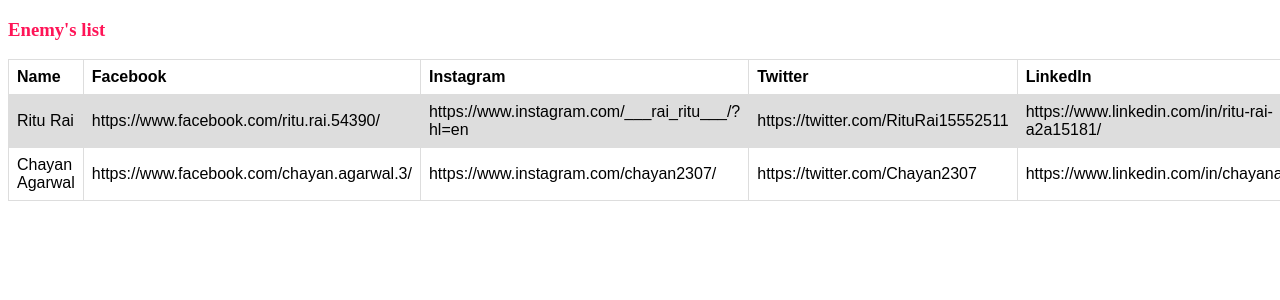
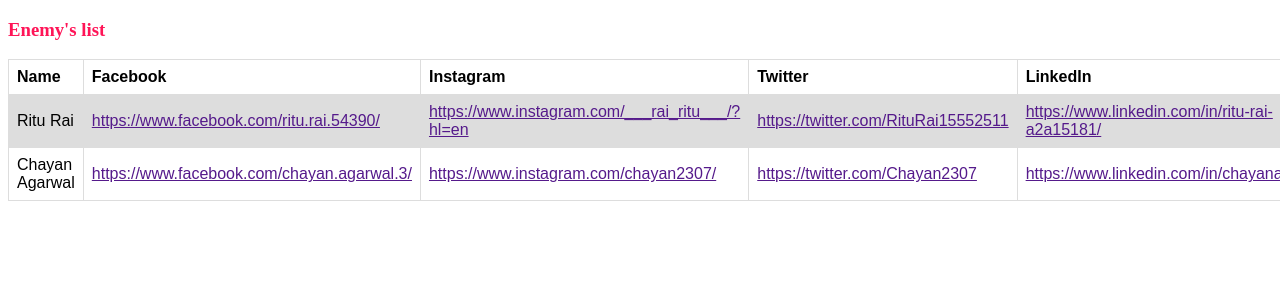
Before and after one commit to ExtraLazyPanda/shortenURL, an Angular app in the folder ui-app/: page / in a window 1280 px wide. Shown: the top 300 px of the page. Built offline with nearby package versions, Linux system fonts and the light colour scheme.

Commit message:
Added hyperlink feature to the URLs

```diff
--- a/ui-app/src/app/redirect/redirect.component.html
+++ b/ui-app/src/app/redirect/redirect.component.html
@@ -9,16 +9,16 @@
   </tr>
   <tr>
     <td>Ritu Rai</td>
-    <td>https://www.facebook.com/ritu.rai.54390/</td>
-    <td>https://www.instagram.com/___rai_ritu___/?hl=en</td>
-    <td>https://twitter.com/RituRai15552511</td>
-    <td>https://www.linkedin.com/in/ritu-rai-a2a15181/</td>
+    <td><a href="">https://www.facebook.com/ritu.rai.54390/</a></td>
+    <td><a href="">https://www.instagram.com/___rai_ritu___/?hl=en</a></td>
+    <td><a href="">https://twitter.com/RituRai15552511</a></td>
+  <td><a href="">https://www.linkedin.com/in/ritu-rai-a2a15181/</a></td>
   </tr>
   <tr>
     <td>Chayan Agarwal</td>
-    <td>https://www.facebook.com/chayan.agarwal.3/</td>
-    <td>https://www.instagram.com/chayan2307/</td>
-    <td>https://twitter.com/Chayan2307</td>
-    <td>https://www.linkedin.com/in/chayanagarwal/</td>
+    <td><a href="">https://www.facebook.com/chayan.agarwal.3/</a></td>
+    <td><a href="">https://www.instagram.com/chayan2307/</a></td>
+    <td><a href="">https://twitter.com/Chayan2307</a></td>
+    <td><a href="">https://www.linkedin.com/in/chayanagarwal/</a></td>
   </tr>
 </table>
```
